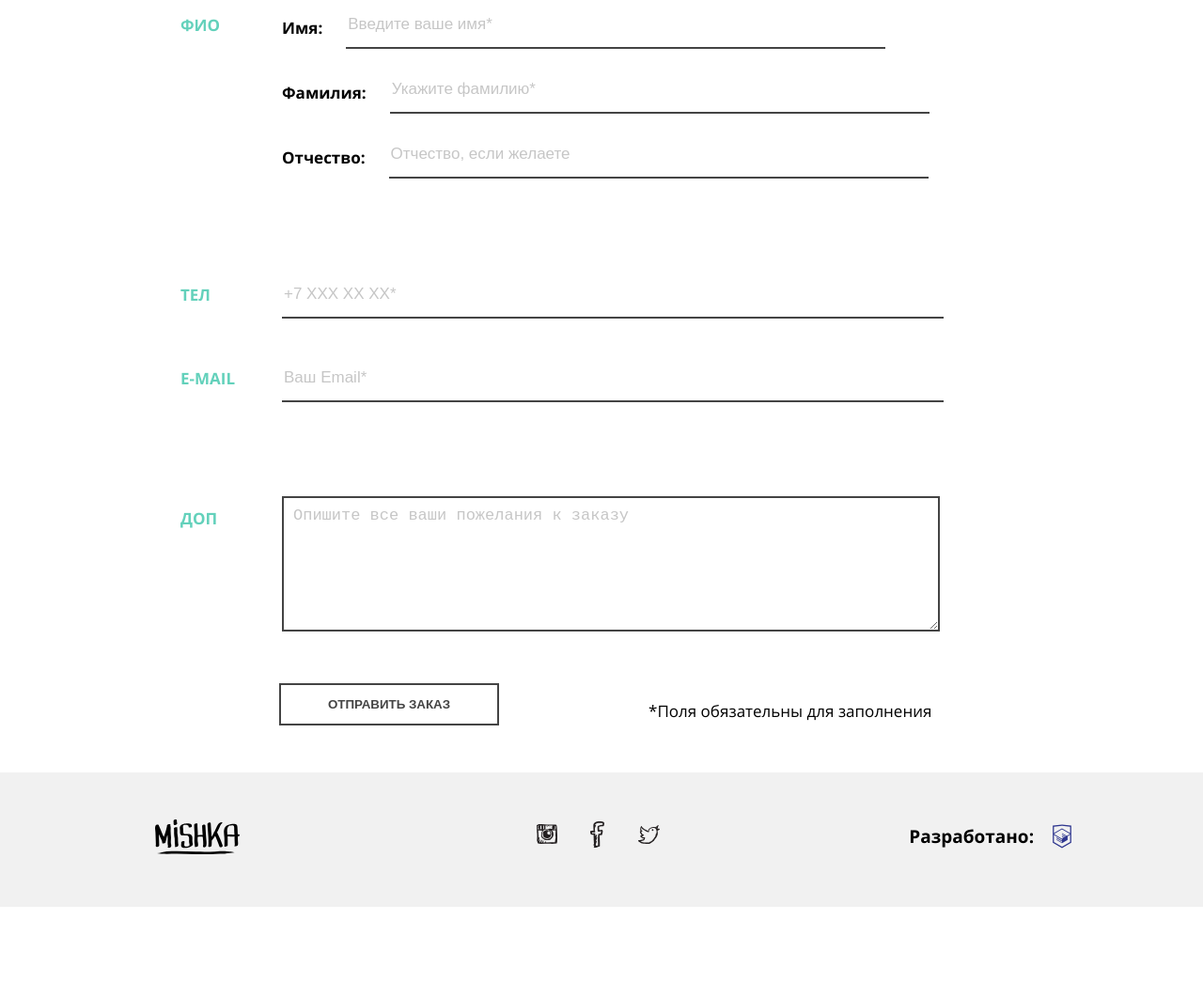
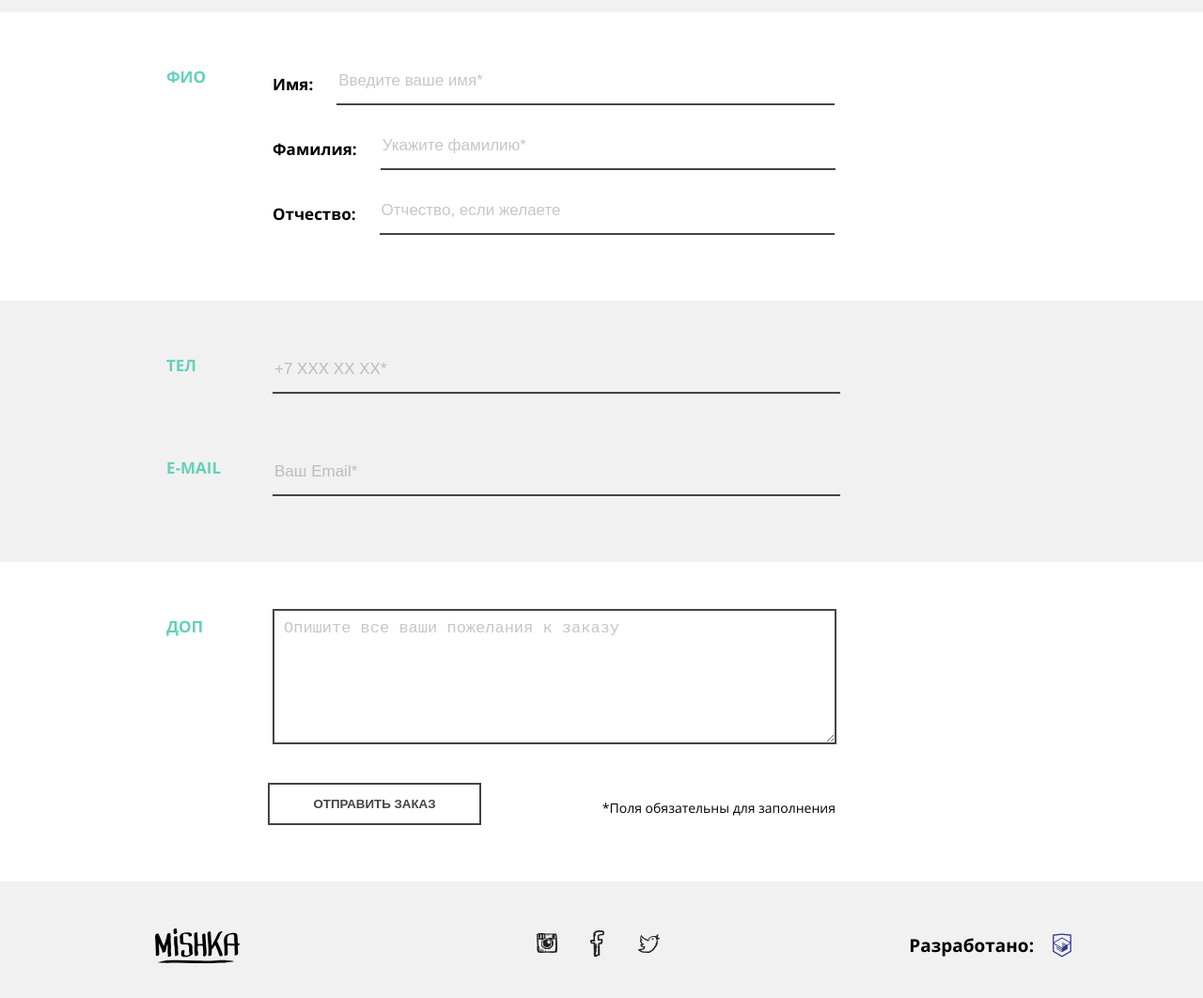
Before and after one commit to EkaterinaEfimova/229103-mishka, a plain HTML site: page form.html in a window 1280 px wide. Shown: the part 812-1874 px from the top of the page at 94% size. Before the commit the page ends 1777 px from the top, so only its background shows below. Drawn offline with nearby package versions, Linux system fonts and the light colour scheme; files that its build step writes are made by us from their sources; files whose address does not match are found by name.

Commit message:
Поправила страницу формы заказа

```diff
--- a/form.html
+++ b/form.html
@@ -37,10 +37,10 @@
     </header>
     <main>
       <form class="form-order" action="https://echo.htmlacademy.ru/" method="post">
-        <p>Мы будем рады воплотить в жизнь ваши пожелания! Заполните простую форму заказа и мы свяжемся с вами, чтобы уточнить детали.</p>
+        <p class="form-order__text">Мы будем рады воплотить в жизнь ваши пожелания! Заполните простую форму заказа и мы свяжемся с вами, чтобы уточнить детали.</p>
         <fieldset class="form-order__item">
-          <legend class="form-order__legend"><span>ТИП</span></legend>
           <div class="form__wrapper">
+            <legend class="form-order__legend"><span>ТИП</span></legend>
             <input id="accessory" name="type" type="radio" class="form-order__radio-input">
             <label for="accessory" class="form-order__radio-label">Аксессуар для интерьера</label>
             <input id="toy" name="type" type="radio" class="form-order__radio-input">
@@ -48,8 +48,8 @@
           </div>
         </fieldset>
         <fieldset class="form-order__item">
-          <legend class="form-order__legend"><span>Цвет</span></legend>
           <div class="form__wrapper">
+            <legend class="form-order__legend"><span>Цвет</span></legend>
             <input id="color-white" name="color-white" type="checkbox" class="form-order__checkbox-input">
             <label for="color-white" class="form-order__checkbox-label">Белый</label>
             <input id="color-grey" name="color-grey" type="checkbox" class="form-order__checkbox-input">
@@ -65,8 +65,8 @@
           </div>
         </fieldset>
         <fieldset class="form-order__item">
-          <legend class="form-order__legend"><span>ФИО</span></legend>
           <div class="form__wrapper">
+            <legend class="form-order__legend"><span>ФИО</span></legend>
             <label for="user-name" class="form-order__user-name-label">Имя:</label>
             <input id="user-name" name="user-name" type="text" placeholder="Введите ваше имя*" required class="form-order__user-name-input">
             <label for="user-last-name" class="form-order__user-name-label">Фамилия:</label>
@@ -76,27 +76,29 @@
           </div>
         </fieldset>
         <fieldset class="form-order__item form-order__item--tel">
-          <legend class="form-order__legend form-order__legend--tel"><span>Тел</span></legend>
           <div class="form__wrapper">
+            <legend class="form-order__legend form-order__legend--tel"><span>Тел</span></legend>
             <label for="user-tel" class="form-order__tel-label">Номер телефона</label>
             <input type="tel" id="user-tel" name="user-tel" placeholder="+7 ХХХ ХХ ХХ*" required class="form-order__tel-input">
           </div>
         </fieldset>
         <fieldset class="form-order__item form-order__item--emil">
-          <legend class="form-order__legend  form-order__legend--emil"><span>E-mail</span></legend>
           <div class="form__wrapper">
+            <legend class="form-order__legend  form-order__legend--emil"><span>E-mail</span></legend>
             <label for="email" class="form-order__email-label">E-mail</label>
             <input type="email" id="email" name="user-email" placeholder="Ваш Email*" required class="form-order__email-input">
           </div>
         </fieldset>
         <fieldset class="form-order__item">
-          <legend class="form-order__legend"><span>Доп</span></legend>
           <div class="form__wrapper">
+            <legend class="form-order__legend"><span>Доп</span></legend>
             <textarea name="miscellaneous" rows="8" cols="80" placeholder="Опишите все ваши пожелания к заказу" class="form-order__miscellaneous-textarea"></textarea>
-            </fieldset>
           </div>
-        <p class="form__info">*Поля обязательны для заполнения</p>
-        <input type="submit" value="ОТПРАВИТЬ ЗАКАЗ" class="btn btn__form">
+        </fieldset>
+        <div class="form__wrapper form__wrapper--last">
+          <p class="form__info">*Поля обязательны для заполнения</p>
+          <input type="submit" value="ОТПРАВИТЬ ЗАКАЗ" class="btn btn__form">
+        </div>
       </form>
     </main>
     <footer class="page-footer">
--- a/less/btn.less
+++ b/less/btn.less
@@ -2,7 +2,7 @@
     display: block;
     margin: 0 auto;
     border: 2px solid @font-color;
-    width: 234px;
+    width: 260px;
     padding: 13px;
     text-align: center;
     color: @font-color;
@@ -38,8 +38,10 @@
 
   .btn__form {
     position: absolute;
-    left: 20px;
-    bottom: 0;
+    left: 0px;
+    bottom: 15px;
+    order: 1;
+    width: 227px;
   }
 }
 
@@ -61,7 +63,7 @@
 
   .btn__form {
     position: absolute;
-    left: 212px;
-    bottom: 0;
+    left: 170px;
+    bottom: 20px;
   }
 }
--- a/less/form-order.less
+++ b/less/form-order.less
@@ -1,6 +1,13 @@
-.form-order {
-  padding-left: 30px;
-  padding-right: 30px;
+  .form__wrapper {
+    width: 260px;
+    margin: auto;
+  }
+
+  .form-order__text,
+  .form__info {
+    width: 260px;
+    margin: auto;
+    margin-top: 25px;
   }
 
   .form-order__item {
@@ -14,14 +21,16 @@
     line-height: 18px;
     font-weight: 700;
   }
+
   .form-order__legend{
     position: relative;
     display: inline-block;
     color: @color-menu;
     text-transform: uppercase;
+    width: 260px;
+    margin: auto;
     margin-bottom: 25px;
   }
-
 
   .form-order__legend::after {
     content: '';
@@ -34,6 +43,7 @@
     background-color: @color-menu;
     z-index: 1;
   }
+
   .form-order__legend span {
     position: relative;
     display: inline-block;
@@ -50,7 +60,7 @@
     font-size: 17px;
     line-height: 18px;
     color: @title-color;
-  min-height: 50px;
+    min-height: 30px;
     padding: 10px 40px 10px 65px;
     margin-bottom: 15px;
   }
@@ -111,25 +121,29 @@ input[type="checkbox"]:checked + label::after {
     background-position: -4px -7px;
     background-repeat: no-repeat;
   }
+
   ::-webkit-input-placeholder {
     font-size: 17px;
     line-height: 18px;
     color: @font-color;
     opacity: 0.3;
   }
-::-moz-placeholder          {
+
+  ::-moz-placeholder {
     font-size: 17px;
     line-height: 18px;
     color: @font-color;
     opacity: 0.3;
   }/* Firefox 19+ */
-:-moz-placeholder           {
+
+  :-moz-placeholder {
     font-size: 17px;
     line-height: 18px;
     color: @font-color;
     opacity: 0.3;
   }/* Firefox 18- */
-:-ms-input-placeholder      {
+
+  :-ms-input-placeholder {
     font-size: 17px;
     line-height: 18px;
     color: @font-color;
@@ -148,107 +162,188 @@ input[type="checkbox"]:checked + label::after {
     border-right: none;
     border-bottom: 2px solid @font-color;
   }
+
+  .form__info {
+    font-size: 14px;
+    line-height: 16px;
+    padding-bottom: 30px;
+  }
+
   @media @tablet-widths {
   .form-order {
-      .container-fluid();
-    display: flex;
-    flex-wrap: wrap;
-    margin: 0 auto;
     position: relative;
-      width: 668px;
+    margin-top: 70px;
   }
-    .form-order p {
+
+  .form-order__item {
+    margin: 0;
+  }
+  .form-order__item:nth-of-type(2),
+  .form-order__item:nth-of-type(2) span,
+  .form-order__item:nth-of-type(4),
+  .form-order__item:nth-of-type(4) span,
+  .form-order__item:nth-of-type(5),
+  .form-order__item:nth-of-type(5) span,
+  .form-order__tel-input,
+  .form-order__email-input {
+    background-color: @footer-color;
+  }
+
+  .form-order__text {
     width: 668px;
     margin: auto;
   }
-    .form-order__item {
+
+  .form__wrapper {
+    position: relative;
+    display: flex;
+    flex-direction: row;
+    flex-wrap: wrap;
+    width: 500px;
     margin: auto;
-      display: flex;
-      position: relative;
     padding: 40px 0;
+    padding-left: 150px;
   }
+
+  .form__wrapper--last {
+    width: 668px;
+    margin: auto;
+    padding: 0;
+  }
+
   .form-order__legend {
     position: absolute;
-      top: 55px;
-      left: 0;
+    top: 50px;
+    left: -10px;
     width: 160px;
   }
+
   .form-order__legend::after {
     display: none;
   }
-.form__wrapper {
-  display: flex;
-  flex-direction: row;
-  flex-wrap: wrap;
-  padding: 0 30px 0 167px;
+
+  .form-order__checkbox-label {
+    width: 120px;
   }
-.form-order__checkbox-label {
-  width: 130px;
-}
+
   .form-order__user-name-label {
     padding: 18px 25px 18px 0;
   }
+
   .form-order__user-name-input {
-  width: 350px;
+    width: 385px;
   }
+
+  .form-order__user-name-input:first-of-type {
+    width: 431px;
+  }
+
   .form-order__item--tel {
     position: relative;
-  padding: 40px 0 20px 0;
+    padding: 0;
   }
+
   .form-order__item--emil {
     position: relative;
+    margin-top: 0;
     padding: 0;
-padding-bottom: 40px;
+    margin-top: -60px;
   }
 
   .form-order__legend--emil {
     position: absolute;
-  top: 15px;
+    top: 60px;
   }
+
+  .form-order__legend--tel {
+    top: 75px;
+  }
+
   .form-order__tel-input,
   .form-order__email-input {
-  width: 470px;
+    width: 500px;
   }
+
   .form-order__miscellaneous-textarea {
-  width: 448px;
+    width: 476px;
     min-height: 111px;
     margin-bottom: 30px;
   }
+
   .form__info {
-  padding-left: 365px;
+    width: 334px;
+    margin-left: 334px;
+    margin-top: -25px;
+    order: 2;
+    text-align: right;
   }
 }
+
 @media @desktop-widths {
-    .form-order {
-      width: 1050px;}
-      .form-order p {
-      width: 700px;}
-      .form-order__item {
-      width: 820px;
+  .form__wrapper {
+    width: 700px;
+    margin: auto;
+    padding: 50px 175px;
+  }
+
+  .form__wrapper--last {
+    padding: 0 175px;
+  }
+
+  .form-order__text {
+    width: 700px;
     margin: auto;
   }
+
+  .form-order__legend {
+    top: 60px;
+    left: 60px;
+  }
+
   .form-order__user-name-input {
-      width: 505px;
+    width: 480px;
   }
-    .form__wrapper{
-  padding: 0 30px 0 70px;
+
+  .form-order__user-name-input:first-of-type {
+    width: 526px;
   }
-    .form-order__legend {
-      left: -40px;
-    }
-    .form-order__user-name-input {
-      width: 570px;
-    }
+
   .form-order__tel-input,
   .form-order__email-input {
-      width: 700px;
+    position: relative;
+    width: 600px;
   }
+
+  .form-order__tel-input::after,
+  .form-order__email-input::after {
+    position: absolute;
+    content: '';
+    bottom: 0;
+    right: 0;
+    width: 40px;
+    height: 40px;
+    background-position: 50% 50%;
+    background-repeat: no-repeat;
+    opacity: 0.3;
+  }
+
+  .form-order__tel-input::after {
+    background-image: url(/img/icon-phone.svg);
+  }
+
+  .form-order__email-input::after {
+    background-image: url(/img/icon-mail.svg);
+  }
+
   .form-order__miscellaneous-textarea {
-      width: 676px;
-      min-height: 111px;
-      margin-bottom: 30px;
+    width: 576px;
   }
+
   .form__info {
-      padding-left: 575px;
+    width: 334px;
+    margin-left: 265px;
+    margin-top: -20px;
+    order: 2;
+    text-align: right;
     }
 }
--- a/less/page-footer.less
+++ b/less/page-footer.less
@@ -52,6 +52,7 @@
     font-size: 19px;
     line-height: 18px;
     font-weight: 700;
+    margin-bottom: 0;
   }
 
   .page‐footer__copyright‐link {
```
Lines whose indentation alone changed are shown as unchanged.
